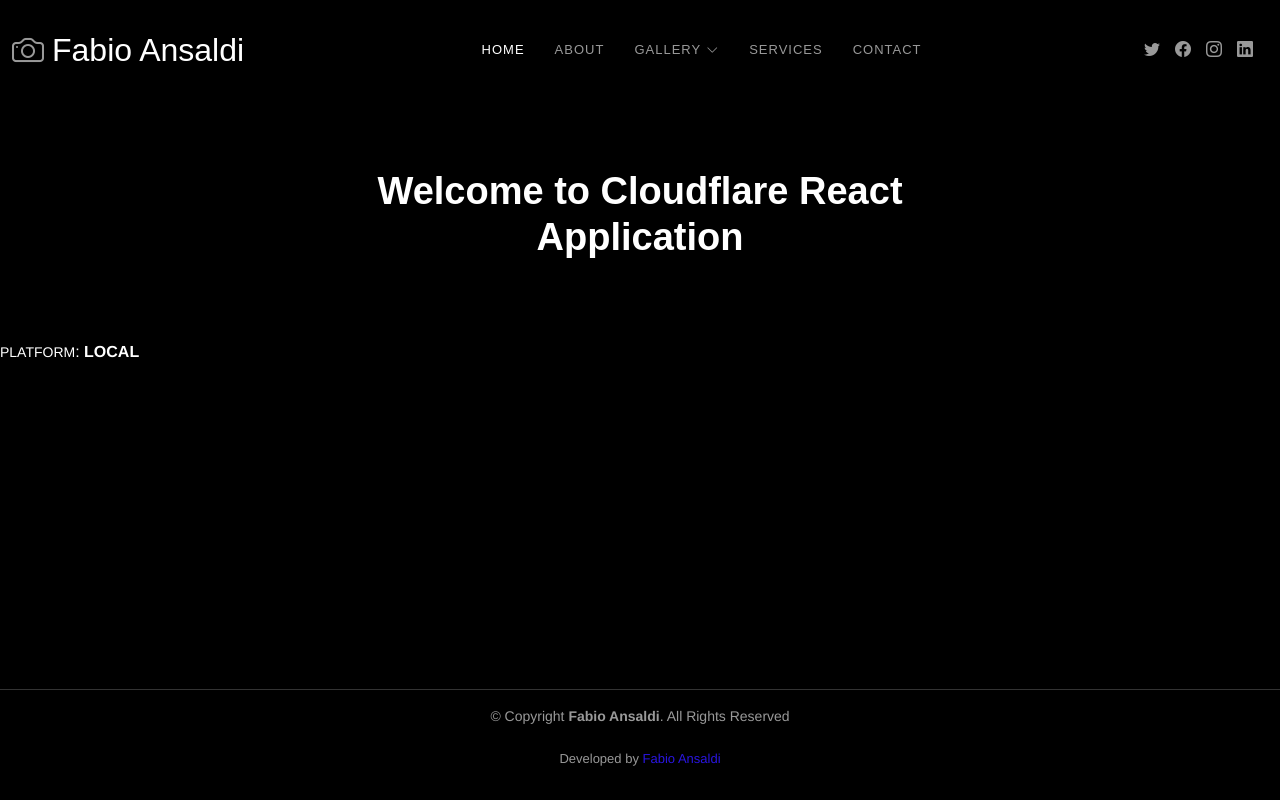
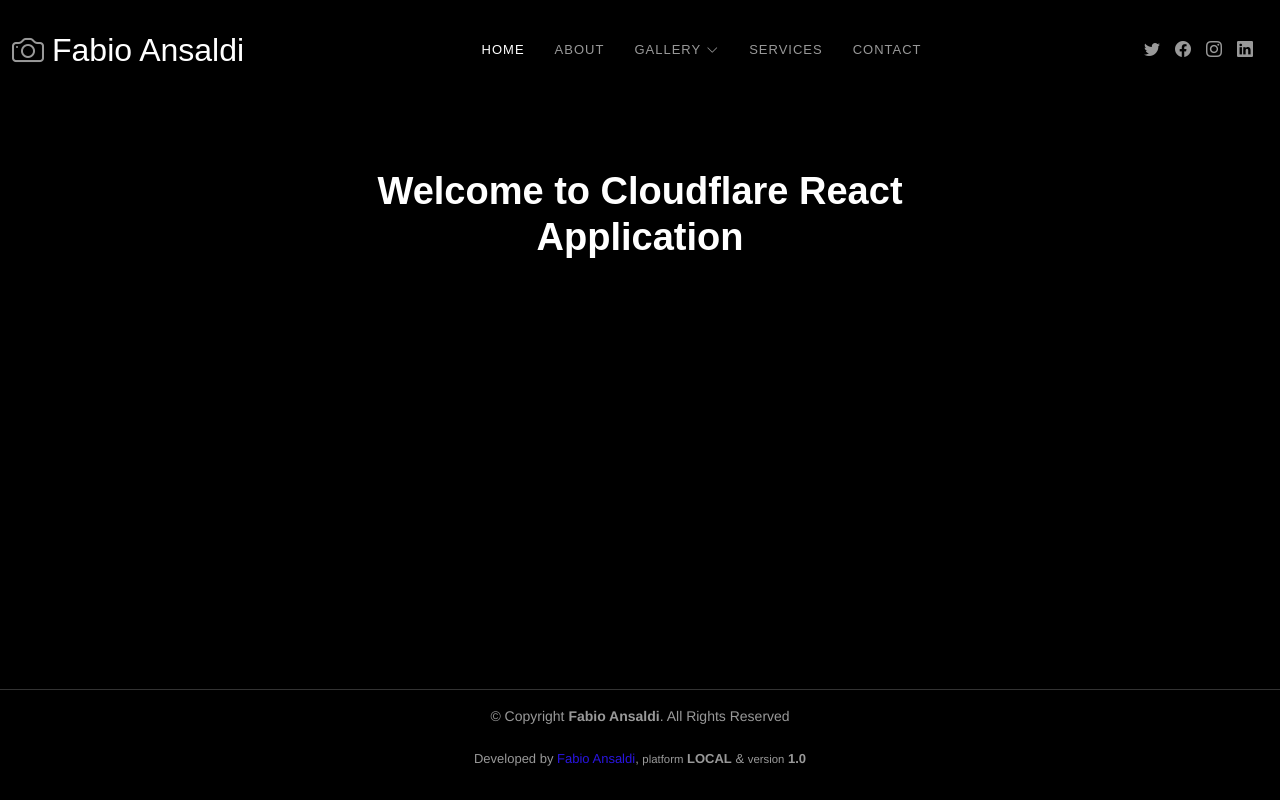
Before and after one commit to FabioAnsaldi/cloudflare-react-app, a Next.js app: page / in a window 1280 px wide. Built offline with nearby package versions, Linux system fonts and the light colour scheme.

Commit message:
Constant styles added

```diff
--- a/src/components/footer/index.jsx
+++ b/src/components/footer/index.jsx
@@ -1,8 +1,10 @@
-import React from "react";
+import React, { useContext } from "react";
 import PropTypes from "prop-types";
+import EnvironmentContext from "contexts/environmentContext";
 
 const FooterComponent = props => {
     const { children } = props;
+    const { environment } = useContext(EnvironmentContext);
 
     return (
         <footer id="footer" className="footer mt-auto py-3">
@@ -11,7 +13,10 @@
                     <p>&copy; Copyright <strong><span>Fabio Ansaldi</span></strong>. All Rights Reserved</p>
                 </div>
                 <div className="credits">
-                    <p>Developed by <a target="_blanck" href="https://github.com/FabioAnsaldi">Fabio Ansaldi</a></p>
+                    <p>
+                        <span>Developed by</span> <a target="_blanck" href="https://github.com/FabioAnsaldi">Fabio Ansaldi</a>
+                        <span>, <small>platform</small> <strong>{environment.PLATFORM}</strong> & <small>version</small> <strong>{environment.VERSION}</strong></span>
+                    </p>
                 </div>
                 {children}
             </div>
--- a/src/components/layout/index.jsx
+++ b/src/components/layout/index.jsx
@@ -2,6 +2,7 @@
 import PropTypes from "prop-types";
 import HeaderComponent from "components/header";
 import FooterComponent from "components/footer";
+import MainComponent from "components/main";
 import PreloaderComponent from "components/preloader";
 
 const LayoutComponent = props => {
@@ -10,9 +11,9 @@
     return (
         <>
             <HeaderComponent />
-            <main id="main" className="main">
+            <MainComponent>
                 {children}
-            </main>
+            </MainComponent>
             <FooterComponent />
             <PreloaderComponent />
         </>
--- /dev/null
+++ b/src/components/main/index.jsx
@@ -0,0 +1,18 @@
+import React from "react";
+import PropTypes from "prop-types";
+
+const MainComponent = props => {
+    const { children } = props;
+
+    return (
+        <main id="main" className="main">
+            {children}
+        </main>
+    );
+};
+
+MainComponent.propTypes = {
+    children: PropTypes.node.isRequired
+};
+
+export default MainComponent;
--- a/src/components/preloader/index.jsx
+++ b/src/components/preloader/index.jsx
@@ -1,15 +1,19 @@
-import React, { useEffect, useRef } from "react";
+import React, { useEffect, useRef, useContext } from "react";
 import PropTypes from "prop-types";
+import StyleContext from "contexts/styleContext";
 
 const PreloaderComponent = props => {
     const { children } = props;
     const preloaderElement = useRef();
+    const { style } = useContext(StyleContext);
 
     useEffect(() => {
-        preloaderElement.current.classList.add("loaded");
+        setTimeout(() => {
+            preloaderElement.current.classList.add("loaded");
+        }, style.BODY_FADE_IN);
         setTimeout(() => {
             preloaderElement.current.remove();
-        }, 2000);
+        }, style.SECTION_FADE_IN_DELAY + style.SECTION_FADE_IN);
     }, []);
 
     return (
--- a/src/contexts/index.jsx
+++ b/src/contexts/index.jsx
@@ -1,20 +1,24 @@
 import React from "react";
 import PropTypes from "prop-types";
 import { EnvironmentProvider } from "contexts/environmentContext";
+import { StyleProvider } from "contexts/styleContext";
 
 export const Contexts = props => {
-    const { children, env } = props;
+    const { children, env, stl } = props;
 
     return (
         <EnvironmentProvider generalContext={{ environment: env }}>
-            {children}
+            <StyleProvider generalContext={{ style: stl }}>
+                {children}
+            </StyleProvider>
         </EnvironmentProvider>
     );
 };
 
 Contexts.propTypes = {
     children: PropTypes.node.isRequired,
-    env: PropTypes.object.isRequired
+    env: PropTypes.object.isRequired,
+    stl: PropTypes.object.isRequired
 };
 
 export default Contexts;
--- /dev/null
+++ b/src/contexts/styleContext/index.jsx
@@ -0,0 +1,21 @@
+import React, { createContext } from "react";
+import PropTypes from "prop-types";
+
+const StyleContext = createContext({});
+
+export const StyleProvider = props => {
+    const { children, generalContext } = props;
+
+    return (
+        <StyleContext.Provider value={generalContext}>
+            {children}
+        </StyleContext.Provider>
+    );
+};
+
+StyleProvider.propTypes = {
+    children: PropTypes.node.isRequired,
+    generalContext: PropTypes.object.isRequired
+};
+
+export default StyleContext;
--- a/src/pages/_app.jsx
+++ b/src/pages/_app.jsx
@@ -17,7 +17,8 @@
         super(props);
 
         this.state = {
-            env: props.env
+            env: props.env,
+            stl: props.stl
         };
     }
 
@@ -40,7 +41,8 @@
 
     aosInit () {
         AOS.init({
-            duration: 1000,
+            duration: this.state.stl.BODY_FADE_IN,
+            delay: this.state.stl.BODY_FADE_IN_DELAY,
             easing: "ease-in-out",
             once: true,
             mirror: false
@@ -73,7 +75,7 @@
         return (
             <>
                 {this.renderHead()}
-                <Contexts env={this.state.env}>
+                <Contexts env={this.state.env} stl={this.state.stl}>
                     <Component {...pageProps} />
                 </Contexts>
             </>
@@ -84,10 +86,14 @@
 // eslint-disable-next-line no-unused-vars
 App.getInitialProps = async context => {
     const VERSION = "1.0";
+    const BODY_FADE_IN = 1000;
+    const BODY_FADE_IN_DELAY = 0;
+    const SECTION_FADE_IN = 1000;
+    const SECTION_FADE_IN_DELAY = 1500;
     // eslint-disable-next-line no-unused-vars, no-undef
     const PLATFORM = process.env.PLATFORM || "LOCAL";
 
-    return { env: { VERSION, PLATFORM } };
+    return { env: { VERSION, PLATFORM }, stl: { BODY_FADE_IN, BODY_FADE_IN_DELAY, SECTION_FADE_IN_DELAY, SECTION_FADE_IN } };
 };
 
 export default Application;
--- a/src/pages/index.jsx
+++ b/src/pages/index.jsx
@@ -1,15 +1,15 @@
 import React, { useContext } from "react";
 import ApplicationComponent from "components";
-import EnvironmentContext from "contexts/environmentContext";
+import StyleContext from "contexts/styleContext";
 
 // eslint-disable-next-line no-unused-vars
 const Index = props => {
 
-    const { environment } = useContext(EnvironmentContext);
+    const { style } = useContext(StyleContext);
 
     return (
         <ApplicationComponent>
-            <section id="hero" className="hero d-flex flex-column justify-content-center align-items-center" data-aos="fade" data-aos-delay="1500">
+            <section id="hero" className="hero d-flex flex-column justify-content-center align-items-center" data-aos="fade" data-aos-duration={style.SECTION_FADE_IN} data-aos-delay={style.SECTION_FADE_IN_DELAY}>
                 <div className="container">
                     <div className="row justify-content-center">
                         <div className="col-lg-6 text-center">
@@ -18,9 +18,6 @@
                     </div>
                 </div>
             </section>
-            <p>
-                <small>PLATFORM</small>: <strong>{environment.PLATFORM}</strong>
-            </p>
         </ApplicationComponent>
     );
 };
--- a/src/styles/base.scss
+++ b/src/styles/base.scss
@@ -208,7 +208,7 @@
 #preloader:before,
 #preloader:after {
   content: "";
-  background-color: var(--color-secondary);
+  background-color: var(--color-light-black);
   position: absolute;
   inset: 0;
   width: 50%;
```
